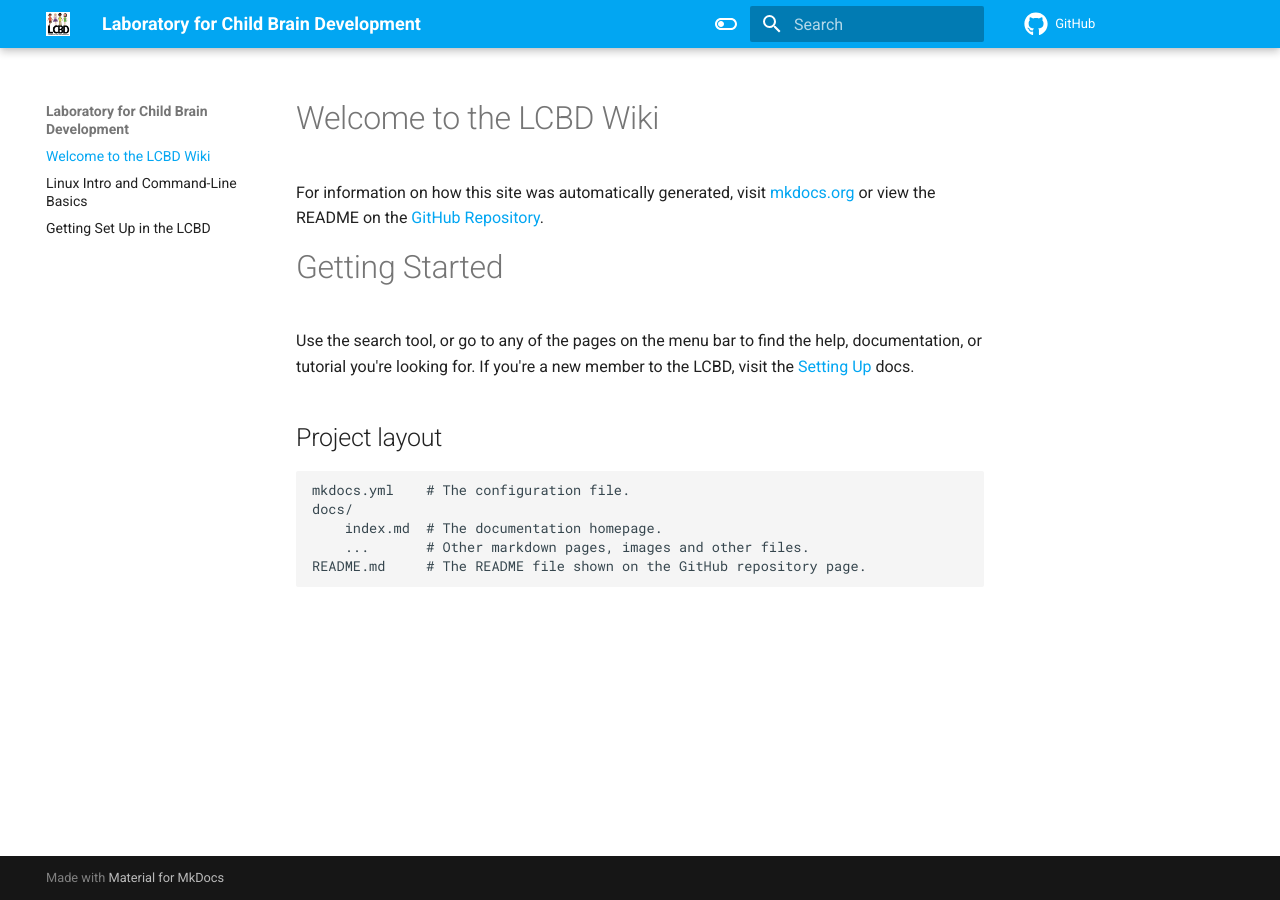
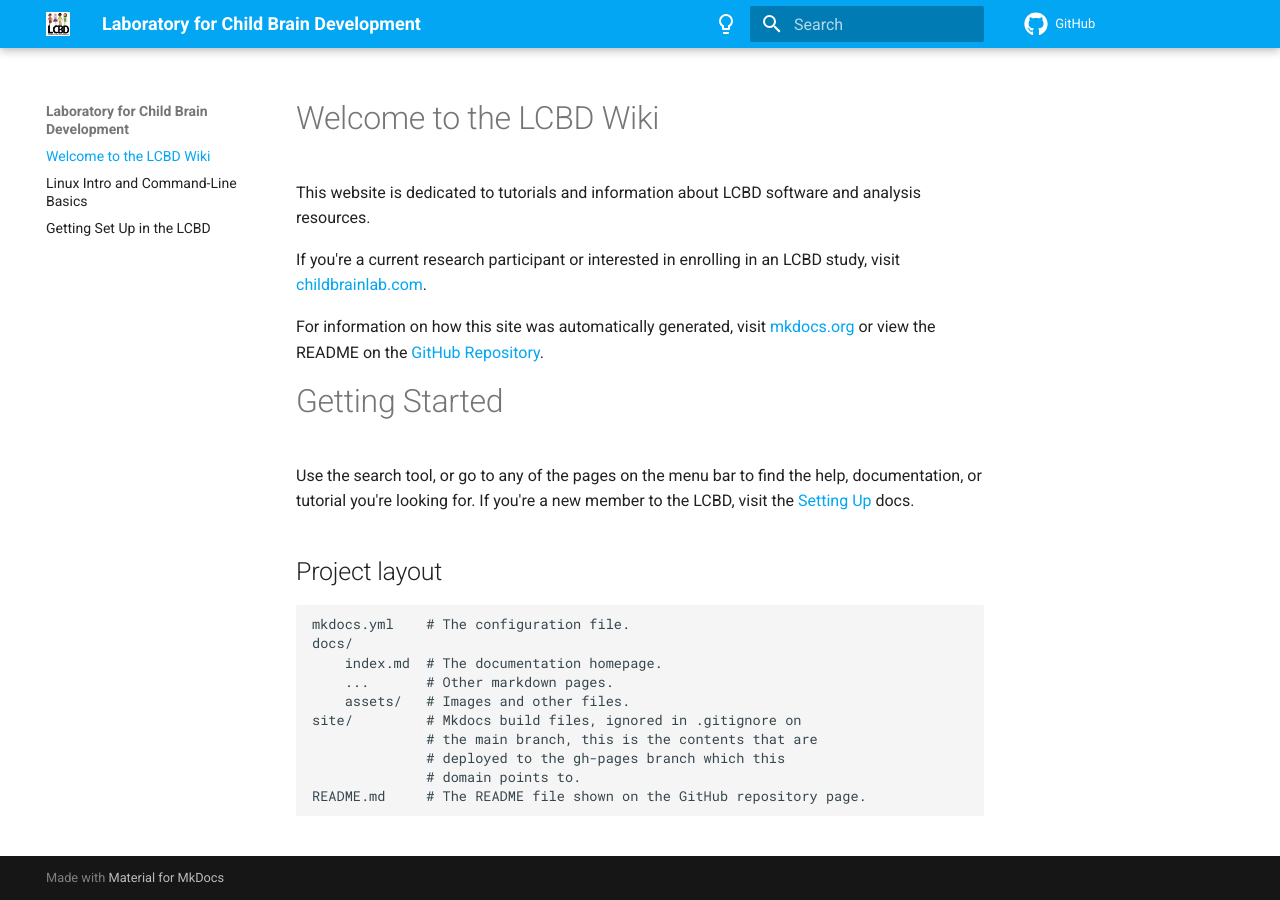
Before and after one commit to ChildBrainLab/ChildBrainLab.github.io, an MkDocs documentation site: the page built from docs/index.md, in a window 1280 px wide. Built offline with MkDocs 1.6.1 and Material for MkDocs 9.7.7, drawn with Linux system fonts in a browser that asks for light colours; comment, search, counter and statistics services are not loaded.

```diff
--- a/docs/index.md
+++ b/docs/index.md
@@ -1,4 +1,8 @@
 # Welcome to the LCBD Wiki
+
+This website is dedicated to tutorials and information about LCBD software and analysis resources.
+
+If you're a current research participant or interested in enrolling in an LCBD study, visit [childbrainlab.com](https://www.childbrainlab.com/).
 
 For information on how this site was automatically generated, visit [mkdocs.org](https://www.mkdocs.org) or view the README on the [GitHub Repository](https://github.com/ChildBrainLab/ChildBrainLab.github.io).
 
@@ -10,5 +14,10 @@ Use the search tool, or go to any of the pages on the menu bar to find the help,
     mkdocs.yml    # The configuration file.
     docs/
         index.md  # The documentation homepage.
-        ...       # Other markdown pages, images and other files.
+        ...       # Other markdown pages.
+        assets/   # Images and other files.
+    site/         # Mkdocs build files, ignored in .gitignore on
+                  # the main branch, this is the contents that are
+                  # deployed to the gh-pages branch which this
+                  # domain points to.
     README.md     # The README file shown on the GitHub repository page.
--- a/mkdocs.yml
+++ b/mkdocs.yml
@@ -14,13 +14,13 @@ theme:
   palette:
     - scheme: default
       toggle:
-        icon: material/toggle-switch-off-outline
+        icon: material/lightbulb-outline
         name: Switch to dark mode
       primary: light blue
       accent: amber
     - scheme: slate
       toggle:
-        icon: material/toggle-switch
+        icon: material/lightbulb
         name: Switch to light mode
       primary: light blue
       accent: amber
```
Also changed, not shown: docs/linux_wt.md (+12 -1 lines), docs/assets/linux_Docker-vs-virtual-machines.png (added).
